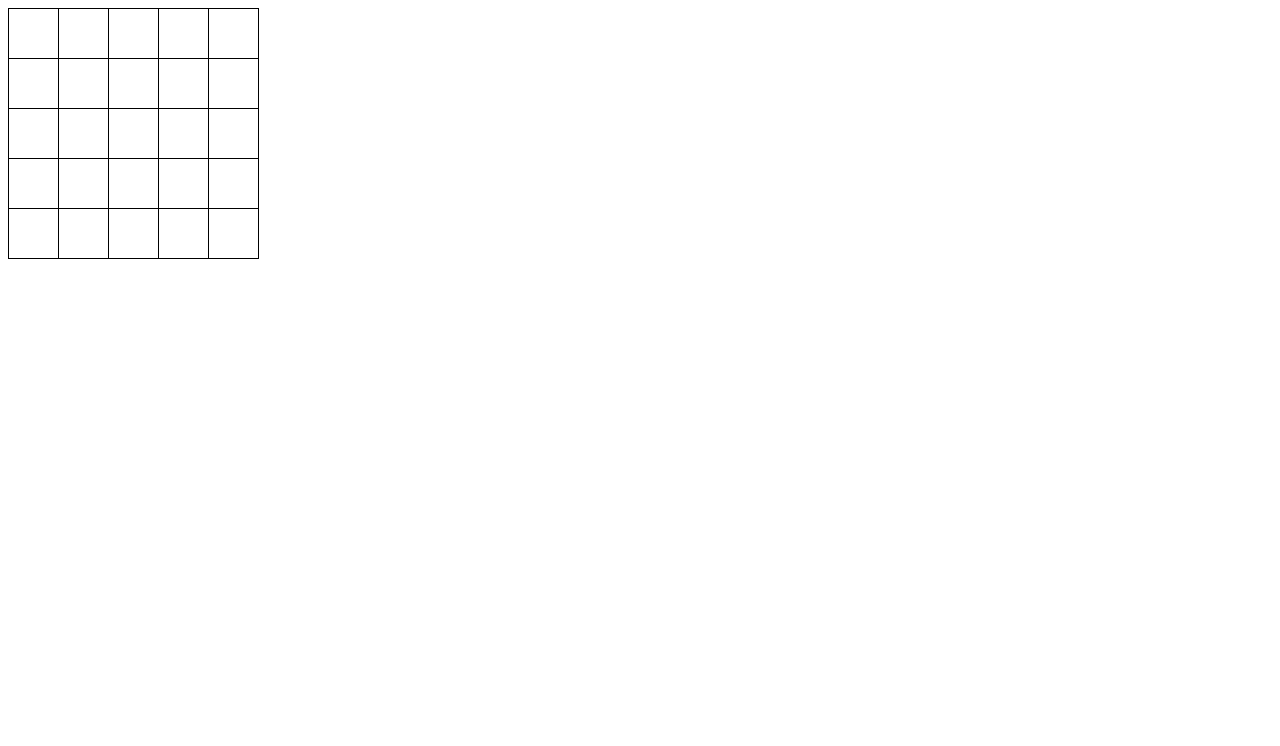
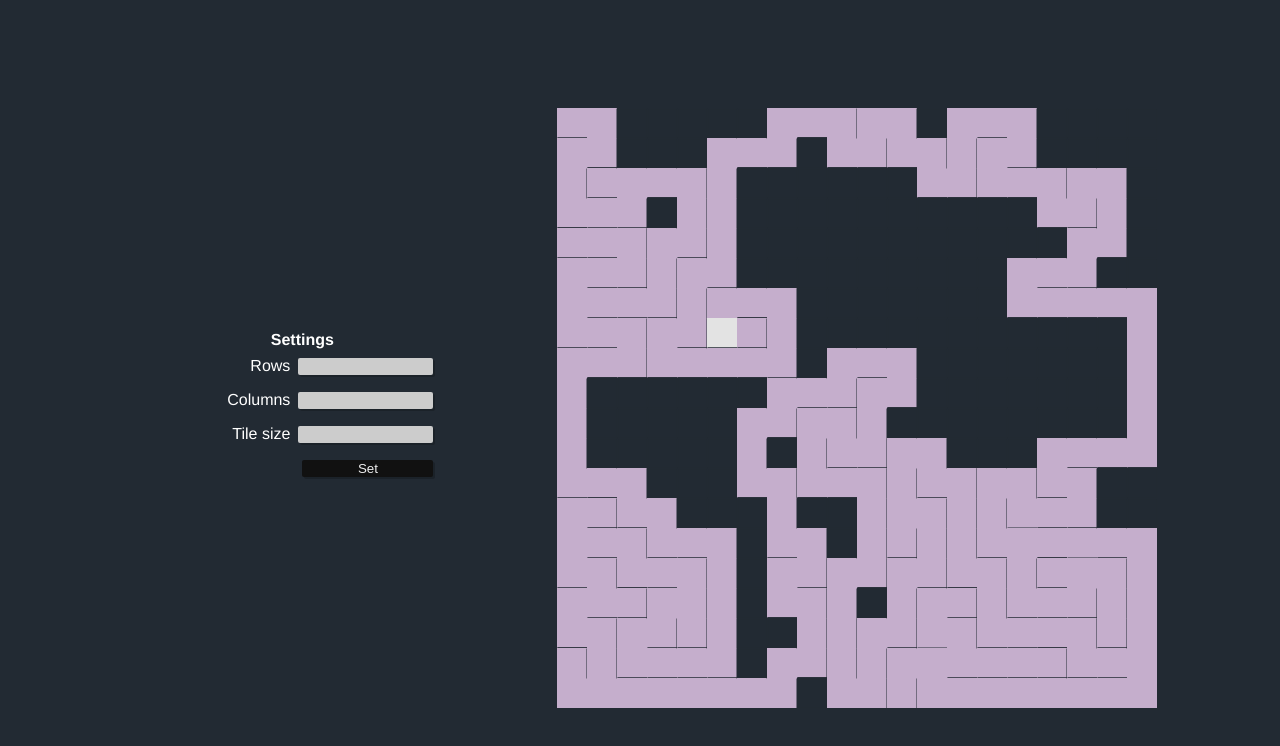
Before and after one commit to dodicin/maze-generator, a plain HTML site: page index.html in a window 1280 px wide. Drawn offline with Linux system fonts and the light colour scheme.

Commit message:
completed maze generation nxn

```diff
--- /dev/null
+++ b/assets/bundle.js
@@ -0,0 +1,244 @@
+(function(){function r(e,n,t){function o(i,f){if(!n[i]){if(!e[i]){var c="function"==typeof require&&require;if(!f&&c)return c(i,!0);if(u)return u(i,!0);var a=new Error("Cannot find module '"+i+"'");throw a.code="MODULE_NOT_FOUND",a}var p=n[i]={exports:{}};e[i][0].call(p.exports,function(r){var n=e[i][1][r];return o(n||r)},p,p.exports,r,e,n,t)}return n[i].exports}for(var u="function"==typeof require&&require,i=0;i<t.length;i++)o(t[i]);return o}return r})()({1:[function(require,module,exports){
+//const Player = require("./player");
+//const Input = require("./input");
+
+const Grid = require("./grid");
+const Cell = require("./cell");
+
+class Canvas {
+    constructor() {
+        this.canvas = document.getElementById("canvas");
+        this.ctx = this.canvas.getContext("2d");
+        this.props = {
+            playerColor: "rgb(0,0,0)",
+            exitColor: "rgb(255,255,255)",
+
+            cols: 20,
+            rows: 20,
+
+            tileSize: 30,
+            wallSize: 2,
+            gridBackgroundColor: "rgba(0, 0, 0, 0.5)",
+            wallsColor: "#222A33",
+            currentCellColor: "rgb(227,227,227,125)",
+            visitedCellColor: "rgb(197,174,204,125)",
+        }
+
+        this.grid = new Grid(this.props.cols, this.props.rows);
+        //this.player = new Player();
+
+        this.initCanvas();
+
+        window.addEventListener("load", () => { this.update(); } );
+    }
+
+    initCanvas() {
+        this.canvas.width = this.grid.cols*this.props.tileSize;
+        this.canvas.height = this.grid.rows*this.props.tileSize;
+        this.ctx.translate(0.5, 0.5);
+        this.ctx.lineWidth = 2;
+    }
+
+    update() {
+        this.ctx.fillStyle = this.props.wallsColor;
+        this.ctx.fillRect(0, 0, this.canvas.width, this.canvas.height);
+
+        // Movement
+        //this.player.move(this.input.getHorizontal(), this.input.getVertical());
+
+        // Collisions
+
+        // Drawing
+        this.drawGrid();
+        //this.player.draw();
+
+        requestAnimationFrame(() => { this.update(); });
+    }
+
+    drawGrid() {
+        for (var i = 0; i < this.grid.cells.length; i++) {
+            this.drawCell(this.grid.cells[i]);
+        }
+        this.grid.update();
+    }
+
+    drawCell(cell) {
+        var tileSize = this.props.tileSize;
+        var x = cell.i*tileSize;
+        var y = cell.j*tileSize;
+
+        var walls = cell.walls;
+
+        this.ctx.beginPath();
+        this.ctx.strokeStyle = this.props.wallsColor;
+
+        if ((walls & Cell.walls.TOP) > 0) {
+            this.ctx.moveTo(x, y);
+            this.ctx.lineTo(x+tileSize, y);
+            this.ctx.stroke();
+        }
+        if ((walls & Cell.walls.RIGHT) > 0) {
+            this.ctx.moveTo(x+tileSize, y);
+            this.ctx.lineTo(x+tileSize, y+tileSize);
+            this.ctx.stroke();
+        }
+        if ((walls & Cell.walls.BOTTOM) > 0) {
+            this.ctx.moveTo(x+tileSize, y+tileSize);
+            this.ctx.lineTo(x, y+tileSize);
+            this.ctx.stroke();
+        }
+        if ((walls & Cell.walls.LEFT) > 0) {
+            this.ctx.moveTo(x, y+tileSize);
+            this.ctx.lineTo(x, y);
+            this.ctx.stroke();
+        }
+
+        if (cell.visited) {
+            this.ctx.fillStyle = this.props.visitedCellColor;
+            this.ctx.fillRect(x-0.5, y-0.5, tileSize, tileSize);
+        }
+
+        if (cell == this.grid.current) {
+            this.ctx.fillStyle = this.props.currentCellColor;
+            this.ctx.fillRect(x-0.5, y-0.5, tileSize, tileSize);
+        }
+    }
+}
+
+module.exports = Canvas;
+},{"./cell":2,"./grid":3}],2:[function(require,module,exports){
+class Cell {
+    constructor (i, j){
+        this.i = i;
+        this.j = j;
+        this.walls = 0b1111;
+        this.visited = false;
+    }
+
+    static walls = {
+        TOP:    0b1000,
+        RIGHT:  0b0100,
+        BOTTOM: 0b0010,
+        LEFT:   0b0001
+    }
+}
+
+module.exports = Cell;
+},{}],3:[function(require,module,exports){
+const Cell = require("./cell");
+
+class Grid {
+    constructor (cols = 5, rows = 5){
+        this.cols = cols;
+        this.rows = rows;
+
+        this.cells = [];
+        this.stack = [];
+
+        for (let i = 0; i < this.rows; i++) {
+            for (let j = 0; j < this.cols; j++) {
+                let cell = new Cell(i, j);
+                this.cells.push(cell);
+            }
+        }
+
+        this.current = this.cells[0];
+        this.dummy = new Cell(-1, -1);
+        this.dummy.visited = true;
+    }
+
+    getCell(x, y){
+        if (x < 0 || x > this.rows-1 || y < 0 || y > this.cols-1) {
+            return this.dummy;
+        }else{
+            return this.cells[x*this.rows + y];
+        }
+    }
+
+    getNeighbor(cell) {
+        let x = cell.i;
+        let y = cell.j;
+
+        let neigh = {
+            top:    this.getCell(x  , y-1),
+            right:  this.getCell(x+1, y),
+            bottom: this.getCell(x  , y+1),
+            left:   this.getCell(x-1, y),
+        }
+
+        let unvisited = [];
+        for (const [key, value] of Object.entries(neigh)) {
+            if (!value.visited) {
+                unvisited.push(value);
+            }
+        }
+
+        if (unvisited.length > 0) {
+            let r = Math.floor(Math.random() * unvisited.length);
+            return unvisited[r];
+        } else {
+            return undefined;
+        }
+    }
+
+    removeWall(target) {
+        if (target.i == this.current.i) {
+            // Remove vertical wall
+            let orientation = this.current.j - target.j;
+            if (orientation == 1) {
+                // Remove top
+                this.current.walls ^= Cell.walls.TOP;
+                target.walls ^= Cell.walls.BOTTOM;
+            }else{
+                // Remove bottom
+                this.current.walls ^= Cell.walls.BOTTOM;
+                target.walls ^= Cell.walls.TOP;
+            }
+
+        }else{
+            // Remove horizontal wall
+            let orientation = this.current.i - target.i;
+            if (orientation == 1) {
+                // Remove left
+                this.current.walls ^= Cell.walls.LEFT;
+                target.walls ^= Cell.walls.RIGHT;
+            }else{
+                // Remove right
+                this.current.walls ^= Cell.walls.RIGHT;
+                target.walls ^= Cell.walls.LEFT;
+            }
+        }
+
+    }
+
+    update() {
+        this.current.visited = true;
+        let next = this.getNeighbor(this.current);
+
+        if(next) {
+            this.stack.push(this.current);
+
+            this.removeWall(next);
+            this.current = next;
+        }else if (this.stack.length > 0) {
+            // Backtrack
+            this.current = this.stack.pop();
+        }
+    }
+}
+
+module.exports = Grid;
+},{"./cell":2}],4:[function(require,module,exports){
+const Canvas = require("./canvas");
+
+(function() {
+    let requestAnimationFrame = window.requestAnimationFrame ||
+                                window.mozRequestAnimationFrame ||
+                                window.webkitRequestAnimationFrame ||
+                                window.msRequestAnimationFrame;
+
+    window.requestAnimationFrame = requestAnimationFrame;
+
+    let cvs = new Canvas();
+})();
+},{"./canvas":1}]},{},[4]);
--- /dev/null
+++ b/assets/style.css
@@ -0,0 +1,64 @@
+html {
+    background-color: #222A33;
+    height: 100%;
+}
+
+body {
+    height: 100%;
+    overflow: hidden;
+}
+
+.container {
+    display: flex;
+    justify-content: space-evenly;
+    align-items: center;
+    width: 100%;
+    height: 100%;
+}
+
+ul {
+    list-style: none;
+    color: #fff;
+    font-family: Helvetica, sans-serif;
+    text-align: center;
+}
+
+li {
+    padding: 1vh;
+    text-align: right;
+}
+
+label {
+    width: 50%;
+    padding: 1vh;
+}
+
+input {
+    width: 50%;
+    font-weight: bold;
+    text-align: center;
+    border: none;
+    border-radius: 2px;
+    background: #ccc;
+    color: #333;
+    transition: background 200ms;
+    box-shadow: 2px 2px 0px rgba(0,0,0,0.2);
+}
+
+input:focus{
+    outline: none;
+    background: #fff;
+    color: #222;
+  }
+
+  input[type=button]{
+    background: #111;
+    color: #eee;
+    margin-left: 50%;
+    font-weight: normal;
+    cursor: pointer;
+  }
+  input[type=button]:active{
+    transform: translate(2px,2px);
+    box-shadow: 0px 0px 0px rgba(0,0,0,0.2);
+  }
--- a/bundle.js
+++ /dev/null
@@ -1,160 +0,0 @@
-(function(){function r(e,n,t){function o(i,f){if(!n[i]){if(!e[i]){var c="function"==typeof require&&require;if(!f&&c)return c(i,!0);if(u)return u(i,!0);var a=new Error("Cannot find module '"+i+"'");throw a.code="MODULE_NOT_FOUND",a}var p=n[i]={exports:{}};e[i][0].call(p.exports,function(r){var n=e[i][1][r];return o(n||r)},p,p.exports,r,e,n,t)}return n[i].exports}for(var u="function"==typeof require&&require,i=0;i<t.length;i++)o(t[i]);return o}return r})()({1:[function(require,module,exports){
-//const Player = require("./player");
-//const Input = require("./input");
-
-const Grid = require("./grid");
-const Cell = require("./cell");
-
-class Canvas {
-    constructor() {
-        this.canvas = document.getElementById("canvas");
-        this.ctx = this.canvas.getContext("2d");
-
-        this.grid = new Grid();
-        //this.player = new Player();
-
-        this.setCanvasDimensions();
-
-        window.addEventListener("load", () => { this.update(); } );
-    }
-
-    setCanvasDimensions() {
-        this.canvas.width = this.grid.width+1;
-        this.canvas.height = this.grid.height+1;
-        this.ctx.translate(0.5, 0.5);
-
-    }
-
-    update() {
-        this.ctx.clearRect(0, 0, this.canvas.width, this.canvas.height);
-
-        // Movement
-        //this.player.move(this.input.getHorizontal(), this.input.getVertical());
-
-        // Collisions
-
-        // Drawing
-        this.drawGrid();
-        //this.player.draw();
-
-        requestAnimationFrame(() => { this.update(); });
-    }
-
-    drawGrid() {
-        for (var i = 0; i < this.grid.cells.length; i++) {
-            this.drawCell(this.grid.cells[i]);
-        }
-    }
-
-    drawCell(cell) {
-        var tileSize = this.grid.tileSize;
-        var x = cell.i*tileSize;
-        var y = cell.j*tileSize;
-
-        var walls = cell.walls;
-
-        this.ctx.beginPath();
-
-        if ((walls & Cell.walls.TOP) > 0) {
-            this.ctx.moveTo(x, y);
-            this.ctx.lineTo(x+tileSize, y);
-            this.ctx.stroke();
-        }
-        if ((walls & Cell.walls.RIGHT) > 0) {
-            this.ctx.moveTo(x+tileSize, y);
-            this.ctx.lineTo(x+tileSize, y+tileSize);
-            this.ctx.stroke();
-        }
-        if ((walls & Cell.walls.BOTTOM) > 0) {
-            this.ctx.moveTo(x+tileSize, y+tileSize);
-            this.ctx.lineTo(x, y+tileSize);
-            this.ctx.stroke();
-        }
-        if ((walls & Cell.walls.LEFT) > 0) {
-            this.ctx.moveTo(x, y+tileSize);
-            this.ctx.lineTo(x, y);
-            this.ctx.stroke();
-        }
-
-        if(cell.visited) {
-            this.ctx.fillStyle = "rgb(100,149,237)";
-            this.ctx.fillRect(x, y, tileSize, tileSize);
-        }
-
-    }
-}
-
-(function() {
-    let requestAnimationFrame = window.requestAnimationFrame ||
-                                window.mozRequestAnimationFrame ||
-                                window.webkitRequestAnimationFrame ||
-                                window.msRequestAnimationFrame;
-
-    window.requestAnimationFrame = requestAnimationFrame;
-
-    let cvs = new Canvas();
-})();
-},{"./cell":2,"./grid":3}],2:[function(require,module,exports){
-class Cell {
-    constructor (i, j){
-        this.i = i;
-        this.j = j;
-        this.walls = 0b1111;
-        this.visited = false;
-    }
-
-    static walls = {
-        TOP:    0b1000,
-        RIGHT:  0b0100,
-        BOTTOM: 0b0010,
-        LEFT:   0b0001
-    }
-}
-
-module.exports = Cell;
-},{}],3:[function(require,module,exports){
-const Cell = require("./cell");
-
-class Grid {
-    constructor (cols = 5, rows = 5, tileSize = 50){
-        this.cols = cols;
-        this.rows = rows;
-        this.tileSize = tileSize;
-
-        this.width = this.cols * this.tileSize;
-        this.height = this.rows * this.tileSize;
-
-        this.cells = [];
-
-        for (var i = 0; i < this.rows; i++) {
-            for (var j = 0; j < this.cols; j++) {
-                var cell = new Cell(i, j);
-                this.cells.push(cell);
-            }
-        }
-
-        this.current = this.cells[0];
-        this.dummy = new Cell(-1, -1);
-        this.dummy.visited = true;
-    }
-
-    getCell(x, y){
-        if (x < 0 || x > this.rows || y < 0 || y > this.cols) {
-            return this.dummy;
-        }else{
-            return this.cells[x*this.rows + y];
-        }
-    }
-
-    getNeighbors(x, y) {
-        return {
-            TOP:    this.getCell(x-1, y),
-            RIGHT:  this.getCell(x  , y+1),
-            BOTTOM: this.getCell(x+1, y),
-            LEFT:   this.getCell(x  , y-1),
-        }
-    }
-}
-
-module.exports = Grid;
-},{"./cell":2}]},{},[1]);
--- a/index.html
+++ b/index.html
@@ -1,5 +1,16 @@
 <!doctype html>
 
-<canvas id="canvas"></canvas>
+<div class="container">
+    <ul>
+        <strong>Settings</strong>
 
-<script src="bundle.js"></script>
+        <li><label>Rows</label><input id=rows type="text"/></li>
+        <li><label>Columns</label><input id=column type="text"/></li>
+        <li><label>Tile size</label><input id=tileSize type="text"/></li>
+        <li><input id=set type="button" value="Set"/></li>
+    </ul>
+    <canvas id="canvas"></canvas>
+</div>
+
+<link href="assets/style.css" rel="stylesheet">
+<script src="assets/bundle.js"></script>
```
Also changed, not shown: src/canvas.js (+33 -21 lines), src/grid.js (+62 -18 lines), src/main.js (added, +12 -0 lines).
